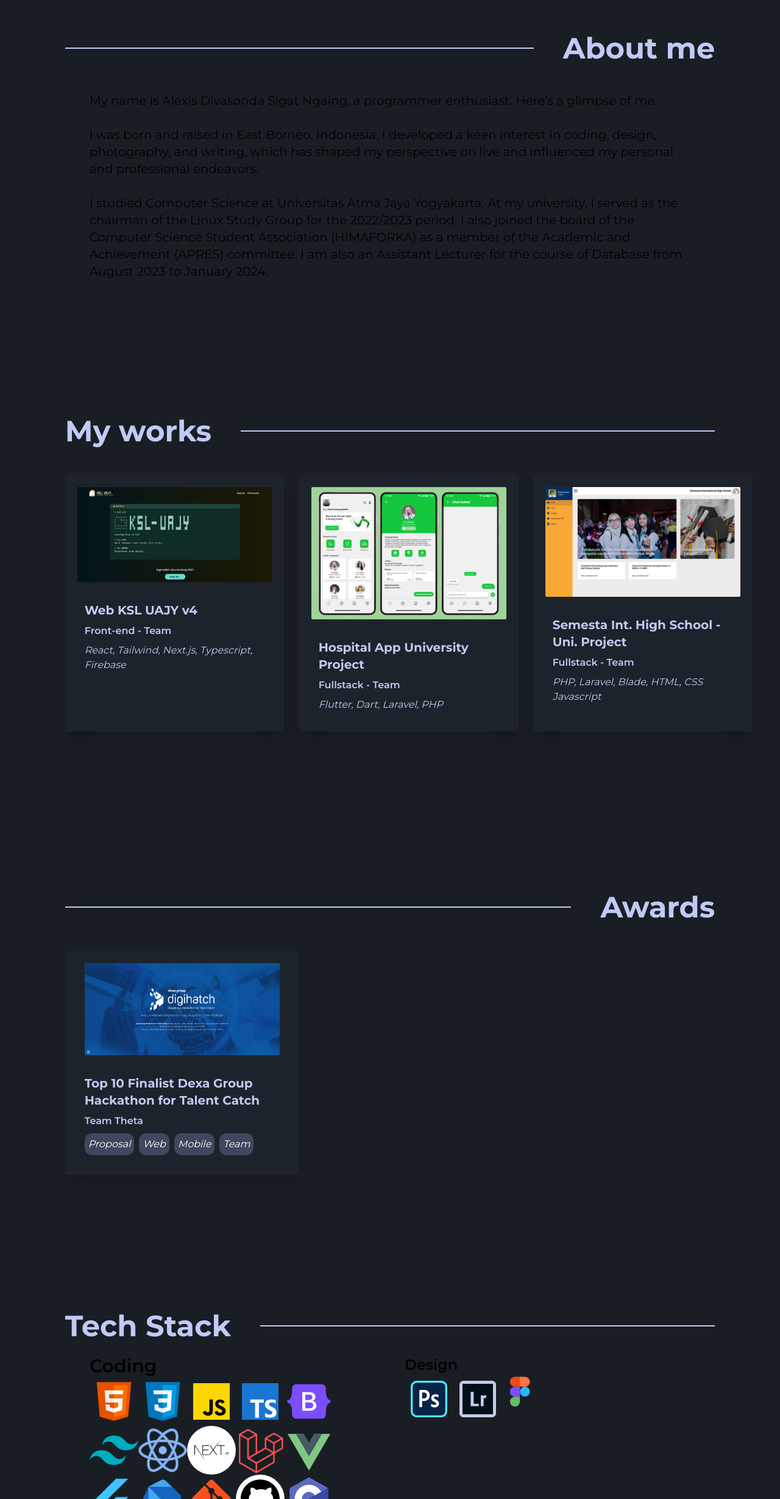
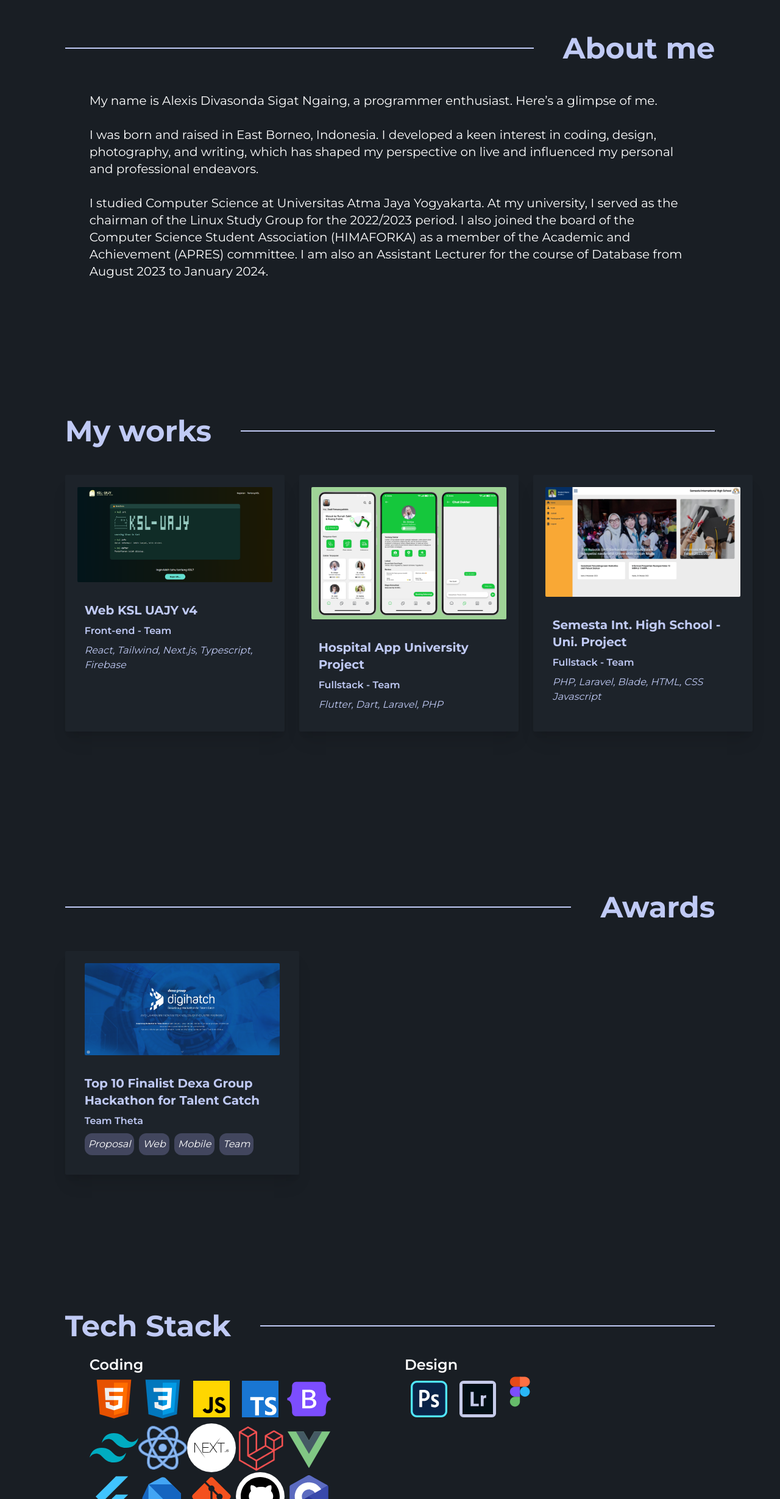
Before and after one commit to alexisngaing/alexisngaing.github.io, a Next.js app: page / in a window 1280 px wide. Shown: the part 881-3340 px from the top of the page at 61% size. Built offline with nearby package versions, Linux system fonts and the light colour scheme.

Commit message:
Update AboutMe and TechStack components

```diff
--- a/components/AboutMe.tsx
+++ b/components/AboutMe.tsx
@@ -9,7 +9,7 @@ function AboutMe() {
           <h1 className="min-w-fit text-4xl font-bold text-[#C0CAF5] md:text-5xl">About me</h1>
         </div>
         <div className="px-2 pt-12 text-justify text-lg md:gap-12 md:px-10 md:text-start md:text-xl">
-          <div>
+          <div className="text-white">
             <p>
               My name is Alexis Divasonda Sigat Ngaing, a programmer enthusiast. Here’s a glimpse of
               me.
--- a/components/TechStack.tsx
+++ b/components/TechStack.tsx
@@ -10,7 +10,9 @@ function TechStack() {
         </div>
         <div className="px-2 pt-6 text-lg md:grid md:grid-cols-2 md:gap-12 md:px-10">
           <div>
-            <h4 className="text-center text-xl font-semibold md:text-start md:text-3xl">Coding</h4>
+            <h4 className="text-center text-xl font-semibold text-white md:text-start md:text-2xl">
+              Coding
+            </h4>
             <div className="flex flex-wrap items-center justify-center pb-6 md:items-start md:justify-normal">
               <img alt="html" className="w-16 md:w-20" src="/images/techstack/icons8-html.svg" />
               <img alt="css" className="w-16 md:w-20" src="/images/techstack/icons8-css.svg" />
@@ -78,7 +80,9 @@ function TechStack() {
             </div>
           </div>
           <div>
-            <h4 className="text-center text-xl font-semibold md:text-start md:text-2xl">Design</h4>
+            <h4 className="text-center text-xl font-semibold text-white md:text-start md:text-2xl">
+              Design
+            </h4>
             <div className="flex flex-wrap items-center justify-center md:items-start md:justify-normal">
               <img
                 alt="photoshop"
```
